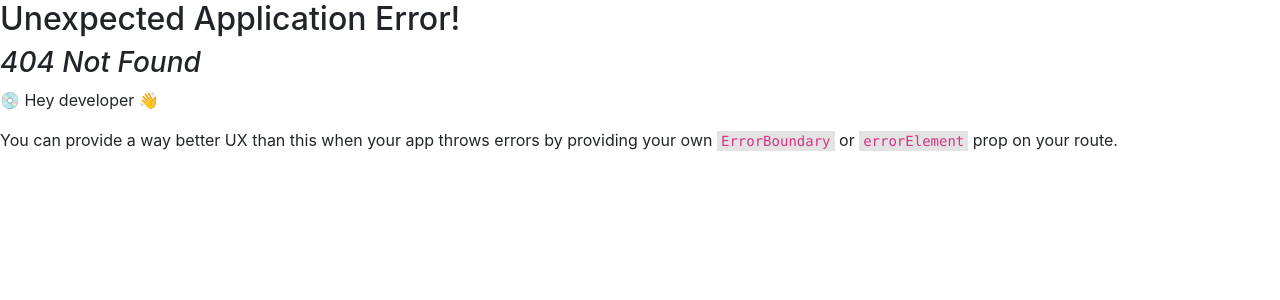
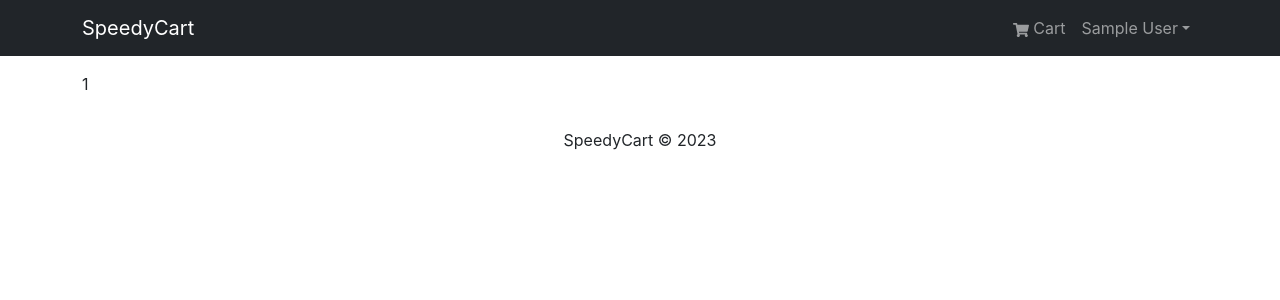
Before and after one commit to csabatoth627/speedycart-frontend, a React (Create React App) app: page /order/1 in a window 1280 px wide. Before the commit this address had no page. Shown: the top 300 px of the page. Built offline with nearby package versions, Linux system fonts and the light colour scheme; sample sign-in values are in the browser's storage.

Commit message:
feat:create order screen and import order screen to index.js

```diff
--- a/src/index.js
+++ b/src/index.js
@@ -21,6 +21,7 @@ import ShippingScreen from "./screens/ShippingScreen";
 import PaymentScreen from "./screens/PaymentScreen";
 import PrivateRoute from "./components/PrivateRoute";
 import PlaceOrderScreen from "./screens/PlaceOrderScreen";
+import OrderScreen from "./screens/OrderScreen";
 
 const router = createBrowserRouter(
   createRoutesFromElements(
@@ -35,6 +36,9 @@ const router = createBrowserRouter(
         <Route path="/shipping" element={<ShippingScreen />} />
         <Route path="/payment" element={<PaymentScreen />} />
         <Route path="/placeorder" element={<PlaceOrderScreen />} />
+        <Route path="/order/:id" element={<OrderScreen />} />
+
+
 
 
       </Route>
--- /dev/null
+++ b/src/screens/OrderScreen.jsx
@@ -0,0 +1,11 @@
+import React from 'react'
+import { useParams } from 'react-router-dom'
+
+const OrderScreen = () => {
+    const {id} = useParams()
+  return (
+    <div>{id}</div>
+  )
+}
+
+export default OrderScreen
```
